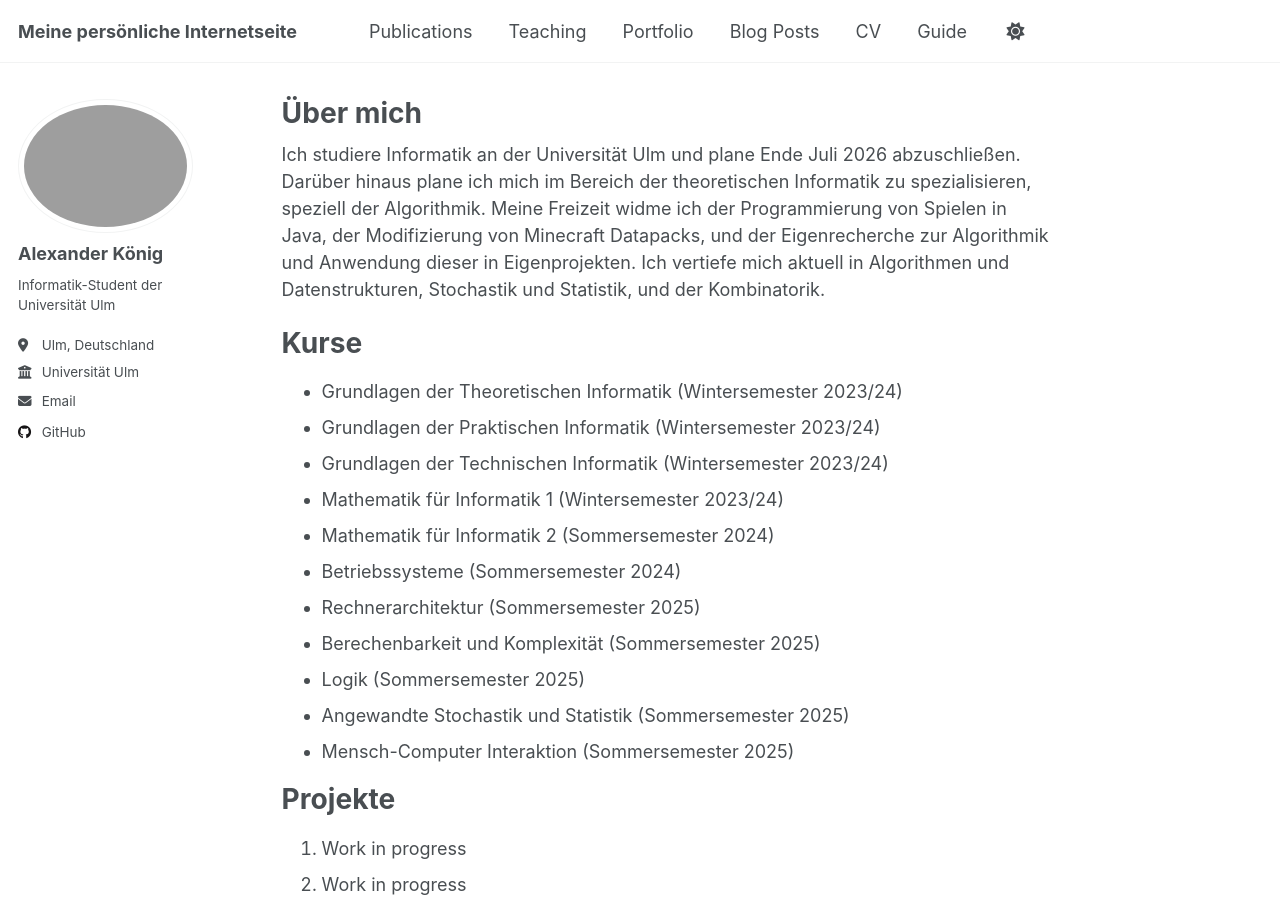
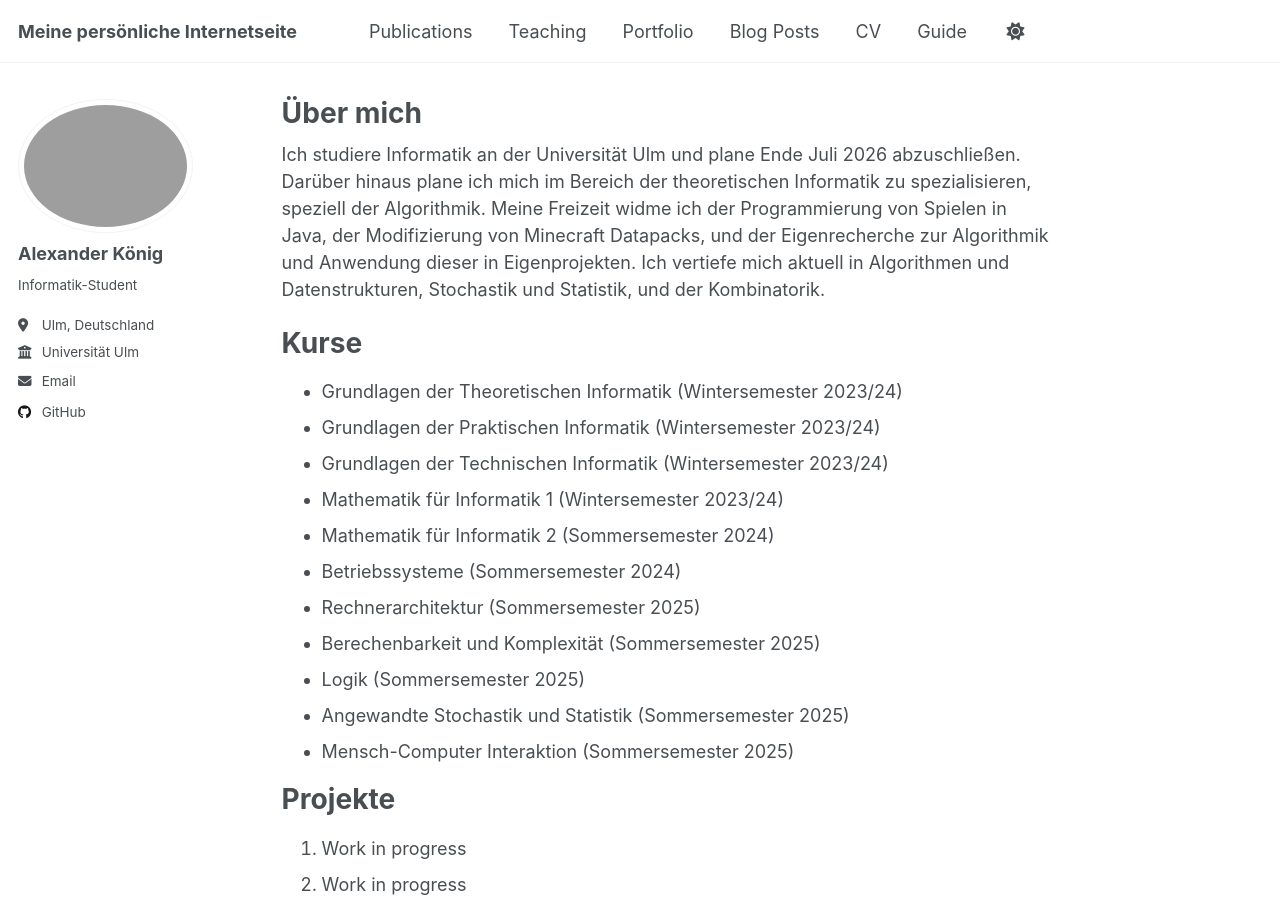
Before and after one commit to StoicAlexreal/stoicalexreal.github.io, a Jekyll site: the page built from _pages/about.md, in a window 1280 px wide and 900 px high. Built offline with Jekyll 4.4.1, drawn with Linux system fonts in a browser that asks for light colours; a script that is not in the unit is left out.

Commit message:
Update _config.yml
updated bio to "Informatikstudent"

```diff
--- a/_config.yml
+++ b/_config.yml
@@ -25,7 +25,7 @@ author:
   avatar           : "profilepic.JPG"
   name             : "Alexander König"
   pronouns         : # example: "he/him"
-  bio              : "Informatik-Student der Universität Ulm"
+  bio              : "Informatik-Student"
   location         : "Ulm, Deutschland"
   employer         : "Universität Ulm"
   uri              : # URL
```
